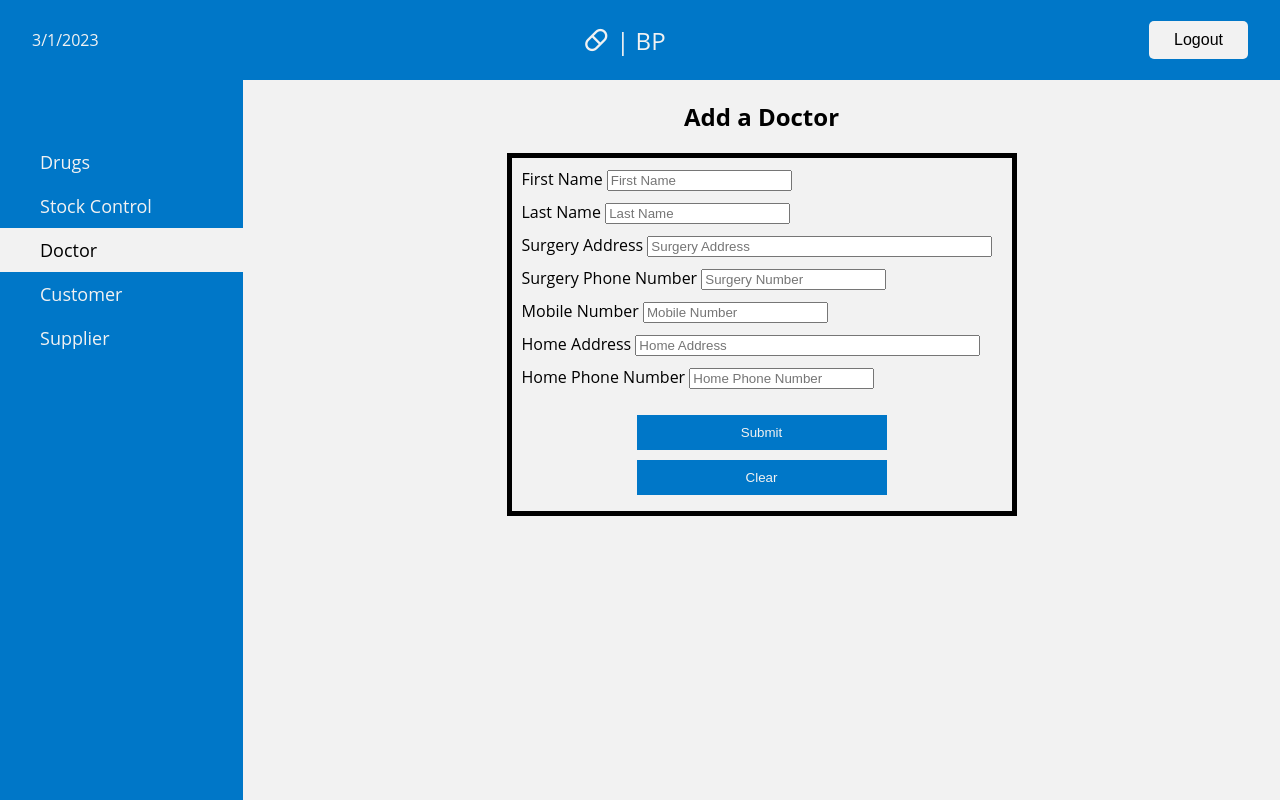
After one commit to DoyleAaron/Project-22-23, a PHP site: page /AddDoctor/AddDoctor.php in a window 1280 px wide. The commit adds this page. Run offline with PHP 8.4, Linux system fonts and the light colour scheme.

```diff
--- /dev/null
+++ b/pages/AddDoctor/AddDoctor.php
@@ -0,0 +1,88 @@
+<?php
+include '../../assets/php/db_connection.php';
+?>
+
+<!--
+    Icons obtained from https://remixicon.com/ and https://fonts.google.com/icons
+ -->
+
+<!DOCTYPE html>
+<html lang="en">
+<head>
+    <meta charset="UTF-8">
+    <meta http-equiv="X-UA-Compatible" content="IE=edge">
+    <meta name="viewport" content="width=device-width, initial-scale=1.0">
+    <title>Pharmacy</title>
+    <link rel="stylesheet" href="../../assets/css/template.css">
+    <link rel="stylesheet" href="https://fonts.googleapis.com/css2?family=Material+Symbols+Outlined:opsz,wght,FILL,GRAD@20..48,100..700,0..1,-50..200" />
+    <link href="https://cdn.jsdelivr.net/npm/remixicon@2.5.0/fonts/remixicon.css" rel="stylesheet">
+    <link rel="stylesheet" href="../../assets/css/addDoctor.css">
+    <script defer>
+    function confirmCheck(){
+        var response = confirm('Are you sure you want to add doctor? ');
+        if(response){
+            return true;
+        }
+        else
+        {
+            return false;
+        }
+    }
+    </script>
+</head>
+<body>
+    <div class="horizonal-nav">
+        <span id="time"></span>
+            <div class="logo-container">
+            <i class="ri-capsule-line"></i>
+            <span id="logo-title"> | BP</span>
+        </div>
+        <div class="account-container">
+            <button>
+                <span class="accountId">Logout</span>
+            </button>
+        </div>
+    </div>
+    <div class="main-container">
+        <div class="vertical-nav">
+            <a href="#">Drugs</a>
+            <a href="#">Stock Control</a>
+            <a href="#" class="selected">Doctor</a>
+            <a href="#">Customer</a>
+            <a href="#">Supplier</a>
+        </div>
+        <main>
+            <h2 align = "center">Add a Doctor</h2>
+            <form action="DoctorInsert.php" method="post" onsubmit="return confirmCheck()">
+                <p class = "input"><label for = "firstname">First Name</label>
+                    <input type = "text" name = "firstname" id = "firstname" placeholder= "First Name" autocomplete=off pattern="[a-zA-Z]+" maxlength="30" title="Must contain only letters" required/>
+                </p>
+                <p class = "input"><label for = "surname">Last Name</label>
+                    <input type = "text" name = "surname" id = "surname" placeholder= "Last Name" autocomplete=off pattern="[a-zA-Z]+" maxlength="30" title="Must contain only letters" required/>
+                </p>
+                <p class = "input"><label for = "surgAddress">Surgery Address</Address></label>
+                    <input type = "text" name = "surgAddress" id = "surgAddress" placeholder= "Surgery Address" autocomplete=off maxlength="100" size = "40" required/>
+                </p>
+                <p class = "input"><label for = "surgPhone">Surgery Phone Number</label>
+                    <input type = "text" name = "surgPhone" id = "surgPhone" placeholder= "Surgery Number" autocomplete=off pattern="[\s0-9-()]+"  maxlength="15" title="Must contain numbers and can contain brackets, spaces and hyphen " required/>
+                </p>
+                <p class = "input"><label for = "phone">Mobile Number</label>
+                    <input type = "text" name = "phone" id = "phone" placeholder= "Mobile Number" autocomplete=off pattern="[\s0-9-()]+"  maxlength="15" title="Must contain numbers and can contain brackets, spaces and hyphen "  required/>
+                </p>
+                <p class = "input"><label for = "address">Home Address</Address></label>
+                    <input type = "text" name = "address" id = "address" placeholder= "Home Address" autocomplete=off maxlength="100" size = "40" required/>
+                </p>
+                <p class = "input"><label for = "homePhone">Home Phone Number</label>
+                    <input type = "text" name = "homePhone" id = "homePhone" placeholder= "Home Phone Number" autocomplete=off pattern="[\s0-9-()]+" maxlength="15" title="Must contain numbers and can contain brackets, spaces and hyphen " required/>
+                </p>
+                <p>
+                    <input class="button" type = "submit" value = "Submit"/>
+                    <br>
+                    <input class="button" type = "reset" value = "Clear"/>
+                </p>
+            </form>
+        </main>
+    </div>
+</body>
+    <script src="../assets/js/date.js"></script>
+</html>
--- a/pages/AmendDoctor/listbox.php
+++ b/pages/AmendDoctor/listbox.php
@@ -15,12 +15,12 @@ while ($row = mysqli_fetch_array($result)) {
     $lastName = $row['lastName'];
     $surgAddress = $row['surgeryAddress'];
     $surgPhone = $row['surgeryTelephone'];
-    $mobPhone = $row['mobileTelephone'];
+    $mobPhone = $row['mobileNumber'];
     $homeAddress = $row['homeAddress'];
     $homePhone = $row['homeTelephone'];
 
-    $all = "$id, $firstName, $lastName, $surgAddress, $surgPhone, $mobPhone, $homeAddress, $homePhone";
-    echo "<option value= '$all'> $name </option>";
+    $all = "$id+ $firstName+ $lastName+ $surgAddress+ $surgPhone+ $mobPhone+ $homeAddress+ $homePhone";
+    echo "<option value= '$all'> Dr. $lastName </option>";
 }
 
 echo "</select>";
```
Also changed, not shown: pages/AmendDoctor/AmendDoctor.php (+9 -12 lines), pages/AmendDoctor/EditDoctor.php (+38 -13 lines).
